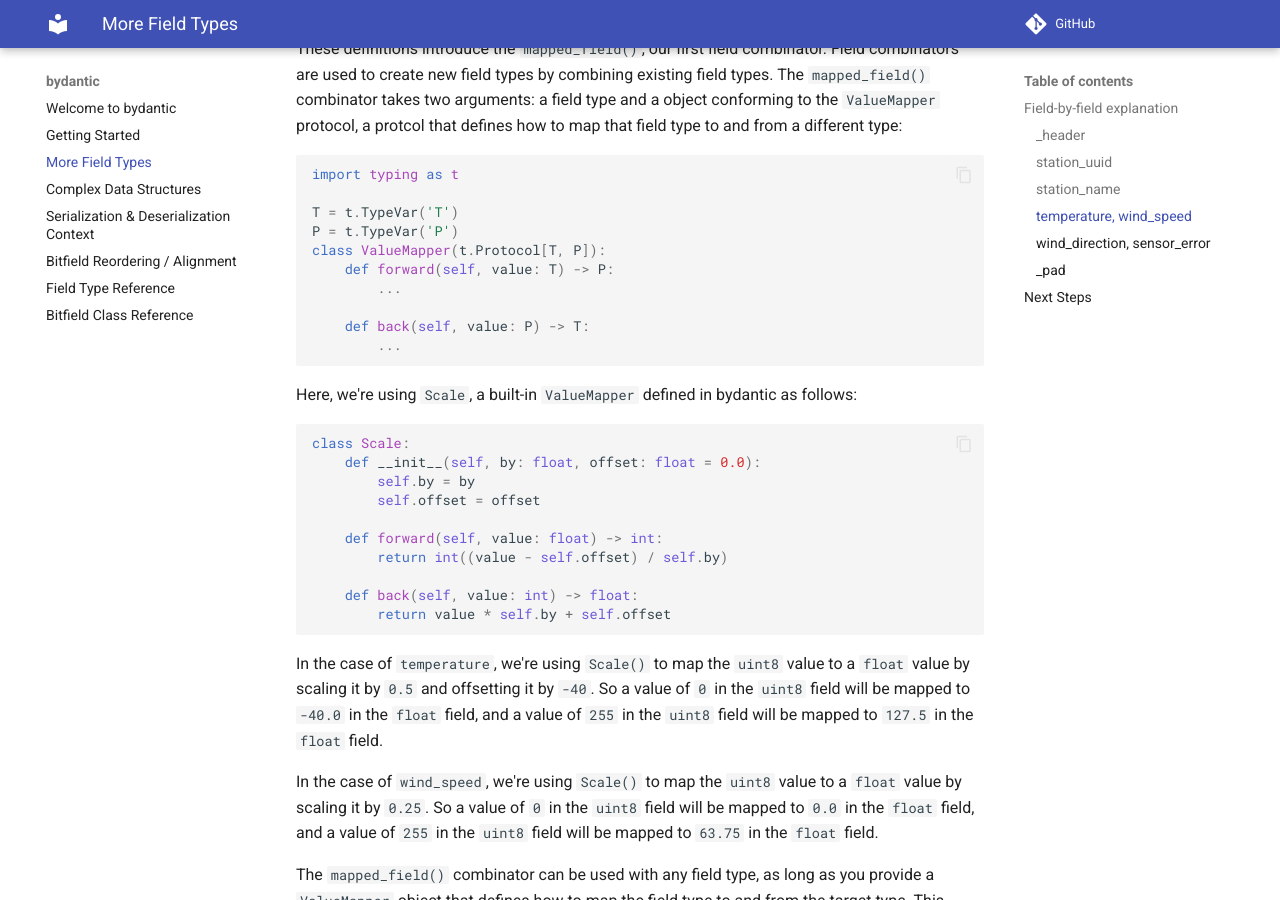
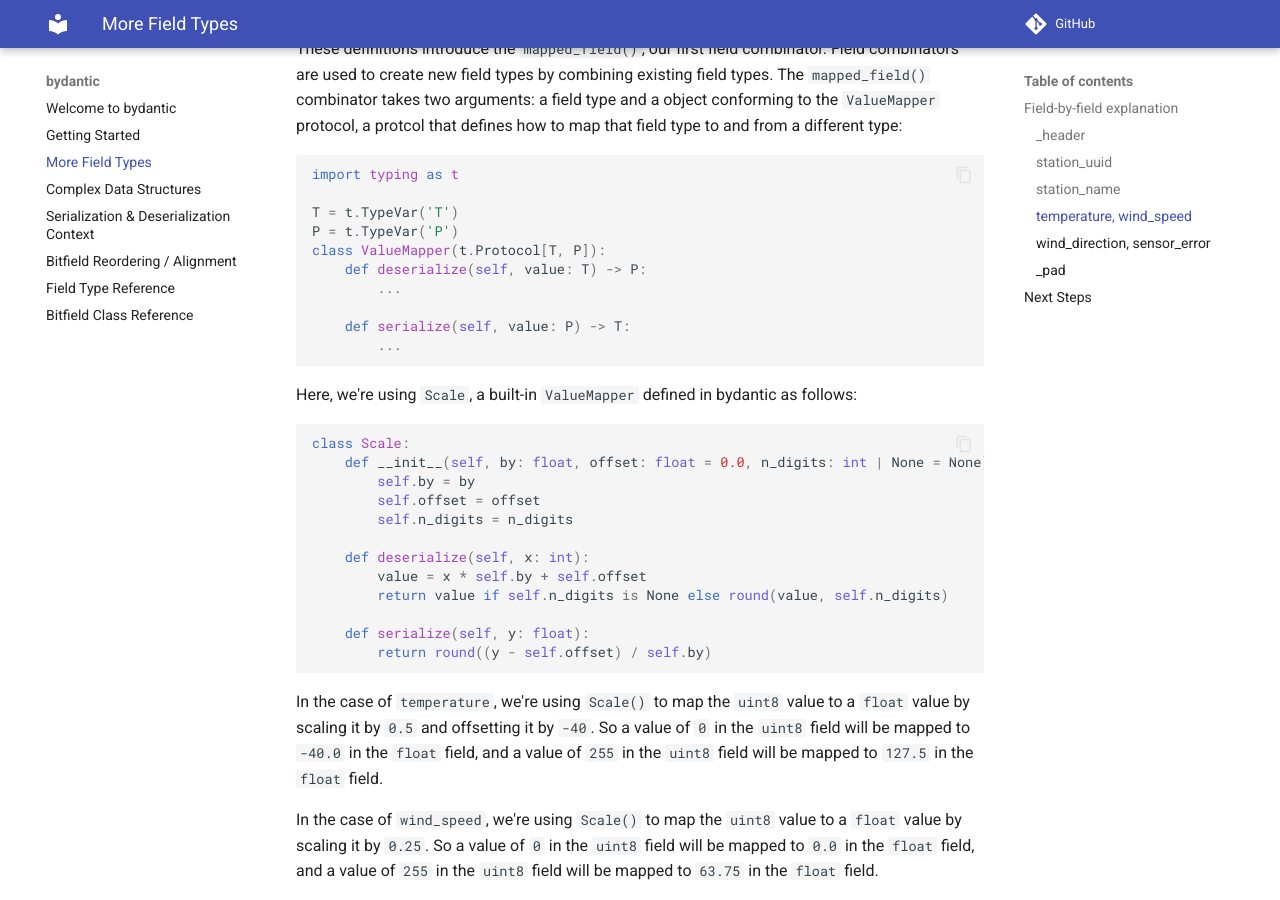
Before and after one commit to khusmann/bydantic, an MkDocs documentation site: the page built from docs/more-field-types.md, in a window 1280 px wide and 900 px high, scrolled down 3270 px. Built offline with MkDocs 1.6.1 and Material for MkDocs 9.7.7, drawn with Linux system fonts in a browser that asks for light colours; comment, search, counter and statistics services are not loaded.

Commit message:
rename forward / back to deserialize / serialize

````diff
--- a/docs/more-field-types.md
+++ b/docs/more-field-types.md
@@ -165,10 +165,10 @@ import typing as t
 T = t.TypeVar('T')
 P = t.TypeVar('P')
 class ValueMapper(t.Protocol[T, P]):
-    def forward(self, value: T) -> P:
+    def deserialize(self, value: T) -> P:
         ...
 
-    def back(self, value: P) -> T:
+    def serialize(self, value: P) -> T:
         ...
 ```
 
@@ -177,15 +177,17 @@ follows:
 
 ```python
 class Scale:
-    def __init__(self, by: float, offset: float = 0.0):
+    def __init__(self, by: float, offset: float = 0.0, n_digits: int | None = None):
         self.by = by
         self.offset = offset
+        self.n_digits = n_digits
 
-    def forward(self, value: float) -> int:
-        return int((value - self.offset) / self.by)
+    def deserialize(self, x: int):
+        value = x * self.by + self.offset
+        return value if self.n_digits is None else round(value, self.n_digits)
 
-    def back(self, value: int) -> float:
-        return value * self.by + self.offset
+    def serialize(self, y: float):
+        return round((y - self.offset) / self.by)
 ```
 
 In the case of `temperature`, we're using `Scale()` to map the `uint8` value to
````
Also changed, not shown: 1 other file.
